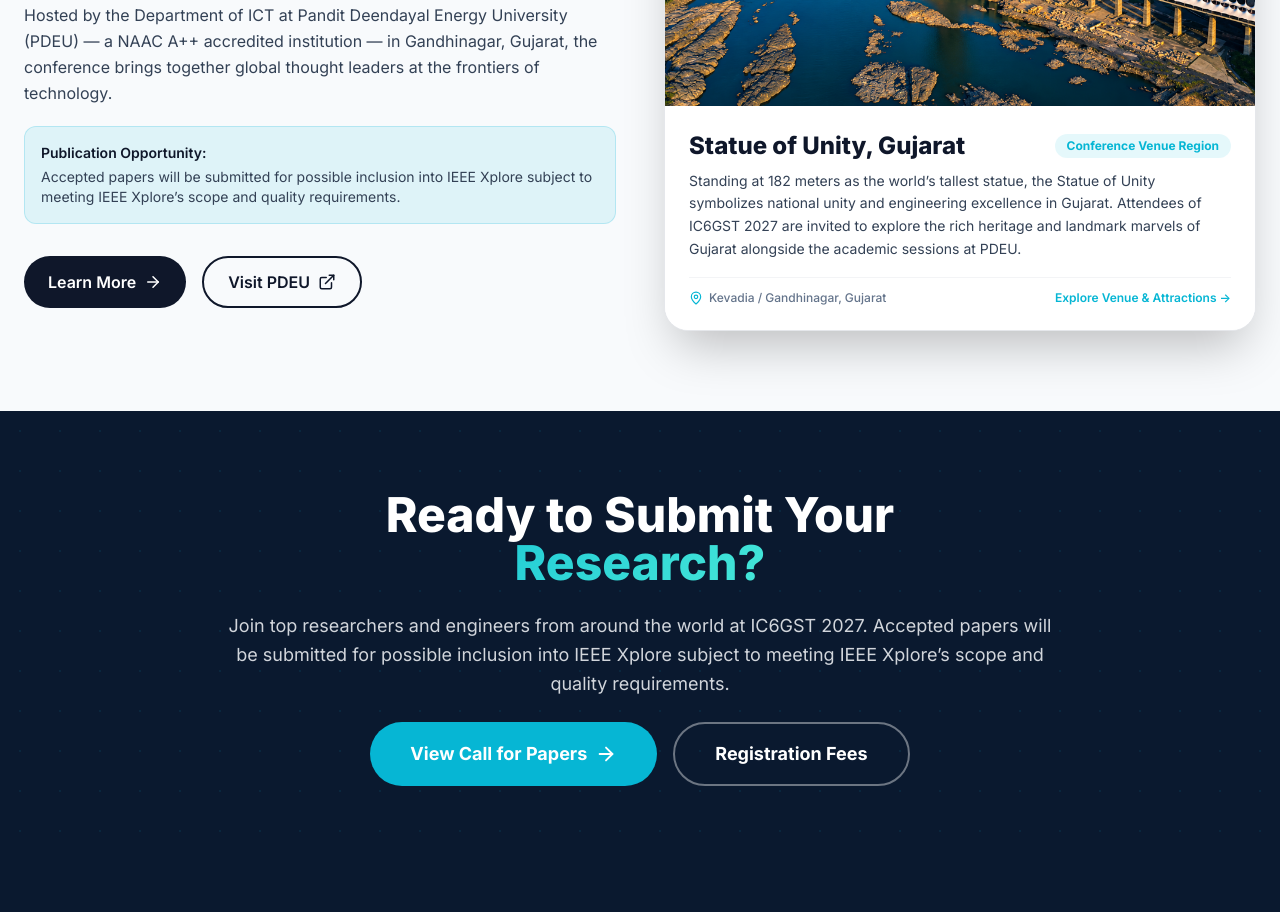
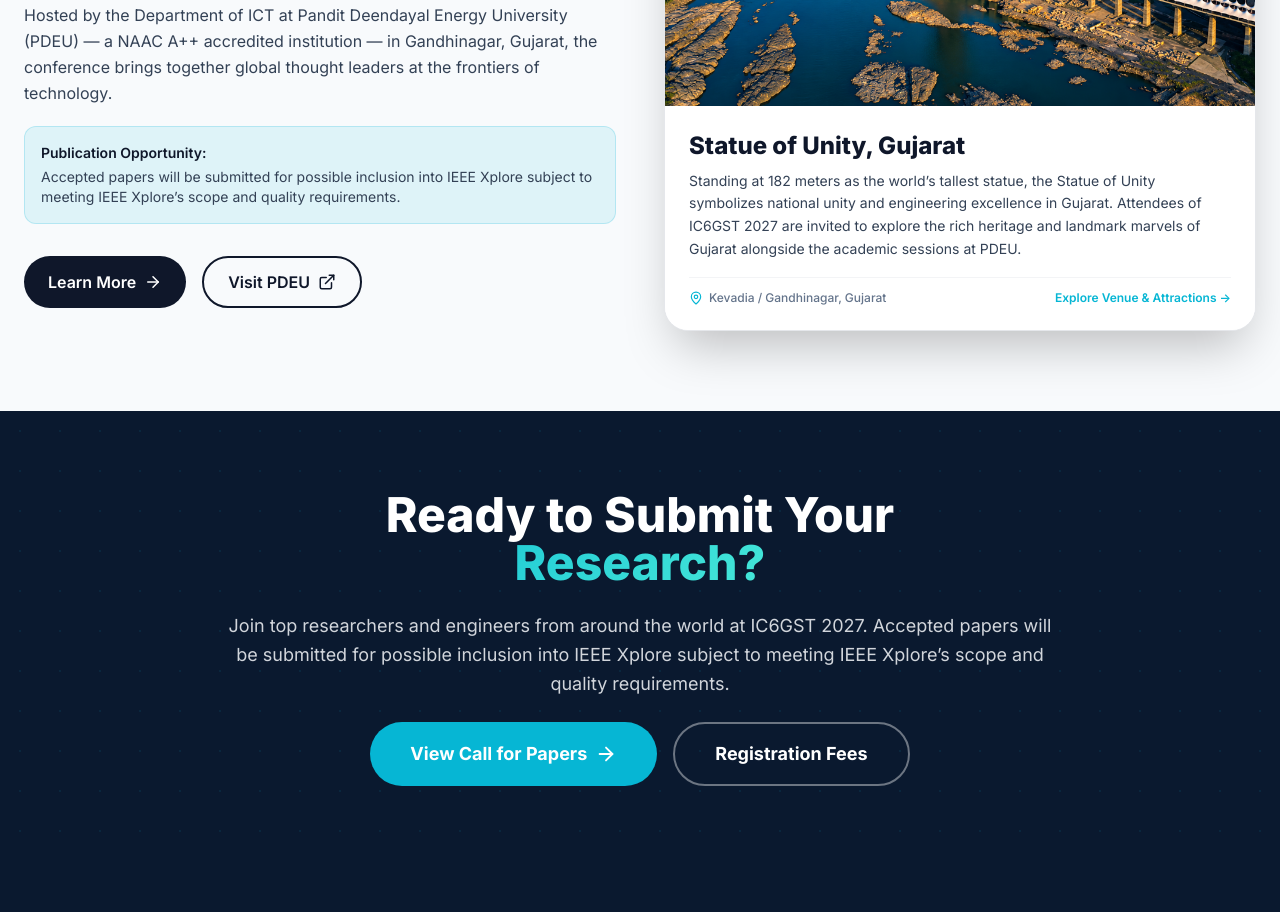
Before and after one commit to desaiarpan24/ic6gst-2027, a Next.js app: page / in a window 1280 px wide. Shown: the part 2260-3172 px from the top of the page. Built offline with nearby package versions, Linux system fonts and the light colour scheme.

Commit message:
Remove Conference Venue Region text from Statue of Unity card on home page

```diff
--- a/app/page.tsx
+++ b/app/page.tsx
@@ -368,7 +368,7 @@ export default function HomePage() {
                   <div className="relative w-full overflow-hidden bg-navy-dark">
                     <img
                       src="/images/statue-of-unity.png"
-                      alt="Statue of Unity, Gujarat — Conference Venue Region"
+                      alt="Statue of Unity, Gujarat"
                       className="w-full h-auto max-h-[420px] object-cover object-top hover:scale-105 transition-transform duration-500"
                     />
                     <div className="absolute top-4 left-4">
@@ -378,13 +378,10 @@ export default function HomePage() {
                     </div>
                   </div>
                   <div className="p-6 bg-white">
-                    <div className="flex items-center justify-between flex-wrap gap-2 mb-2">
+                    <div className="mb-2">
                       <h3 className="font-black text-navy text-xl sm:text-2xl">
                         Statue of Unity, Gujarat
                       </h3>
-                      <span className="px-3 py-1 rounded-full bg-teal-DEFAULT/10 text-teal-DEFAULT font-bold text-xs">
-                        Conference Venue Region
-                      </span>
                     </div>
                     <p className="text-slate-body text-sm leading-relaxed mb-4">
                       Standing at 182 meters as the world’s tallest statue, the Statue of Unity
```
Also changed, not shown: 1 other file (tests, documents, lock files or other folders).
